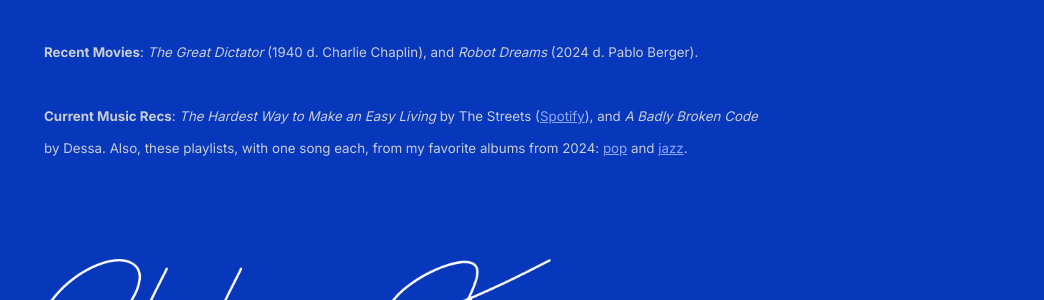
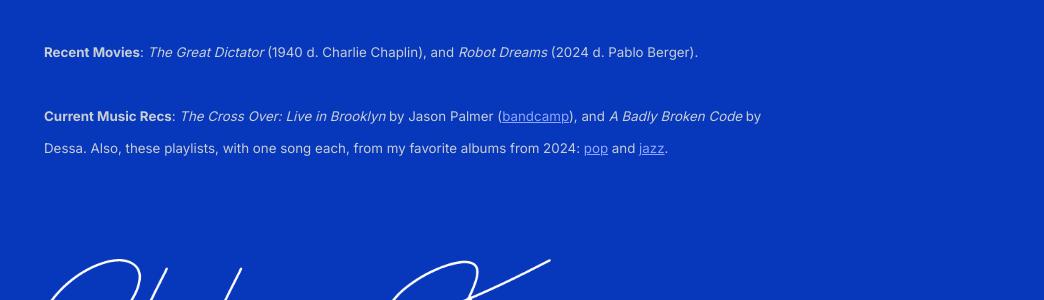
Before and after one commit to shihankanungo/shihankanungo.github.io, a Jekyll site: the page built from index.md, in a window 1280 px wide. Shown: the part 974-1274 px from the top of the page, without its empty margins (236-1280 px from the left). Built offline with Jekyll 4.4.1, drawn with Linux system fonts in a browser that asks for light colours.

Commit message:
Update _config.yml

```diff
--- a/_config.yml
+++ b/_config.yml
@@ -15,7 +15,7 @@
           <br /><br />
           <small><b>Recent Movies</b>: <i>The Great Dictator</i> (1940 d. Charlie Chaplin), and <i>Robot Dreams</i> (2024 d. Pablo Berger). </small>
           <br /><br />
-          <small><b>Current Music Recs</b>: <i>The Hardest Way to Make an Easy Living</i> by The Streets (<a href="https://open.spotify.com/album/7EZnqnThnWnSG4MJMd0Gug?si=6Sce8NbnRFWaTJgJqCLrvg">Spotify</a>), and <i>A Badly Broken Code</i> by Dessa. Also, these playlists, with one song each, from my favorite albums from 2024: <a href="https://open.spotify.com/playlist/0plT5tvEl6lVLrQDk0X3eu?si=fe06480b57f64999">pop</a> and <a href="https://open.spotify.com/playlist/5iHDUPHT30iNd4Feg0yg4f?si=737a0b1a27924789">jazz</a>. </small>
+          <small><b>Current Music Recs</b>: <i>The Cross Over: Live in Brooklyn</i> by Jason Palmer (<a href="https://jasonpalmertrumpet.bandcamp.com/album/the-cross-over-live-in-brooklyn">bandcamp</a>), and <i>A Badly Broken Code</i> by Dessa. Also, these playlists, with one song each, from my favorite albums from 2024: <a href="https://open.spotify.com/playlist/0plT5tvEl6lVLrQDk0X3eu?si=fe06480b57f64999">pop</a> and <a href="https://open.spotify.com/playlist/5iHDUPHT30iNd4Feg0yg4f?si=737a0b1a27924789">jazz</a>. </small>
           <br /><br /><br /><br />
 
   <img className="mt-8 md:mt-12 w-1/2 sm:w-1/3 lg:w-1/4" src="/signature.png" alt="signature of shihan" aria-hidden="true" />
```
